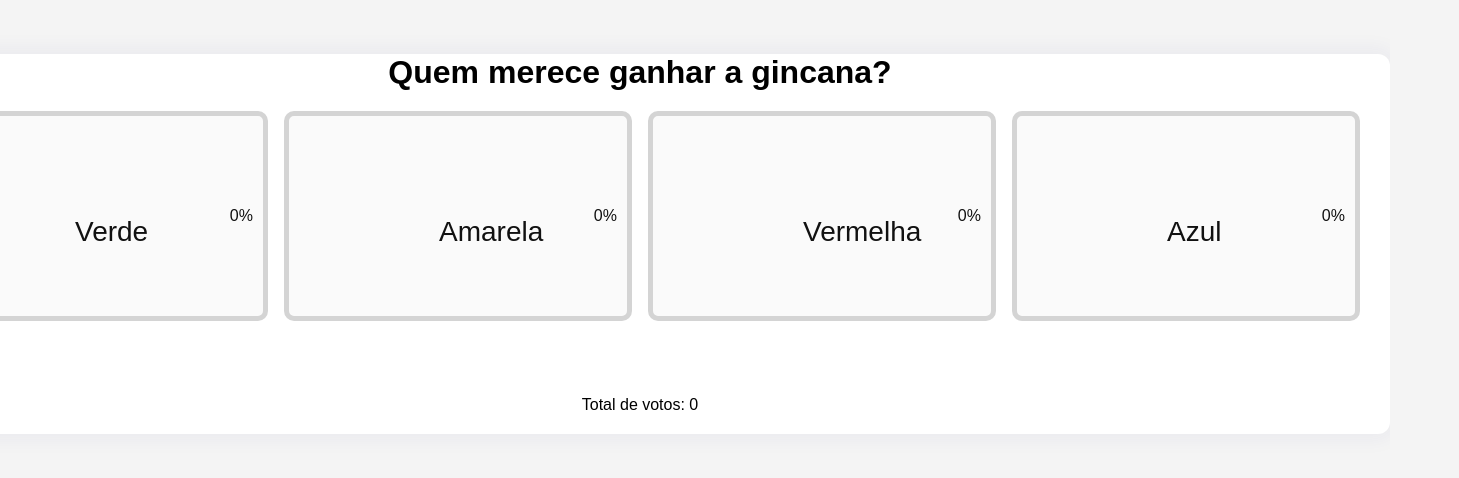
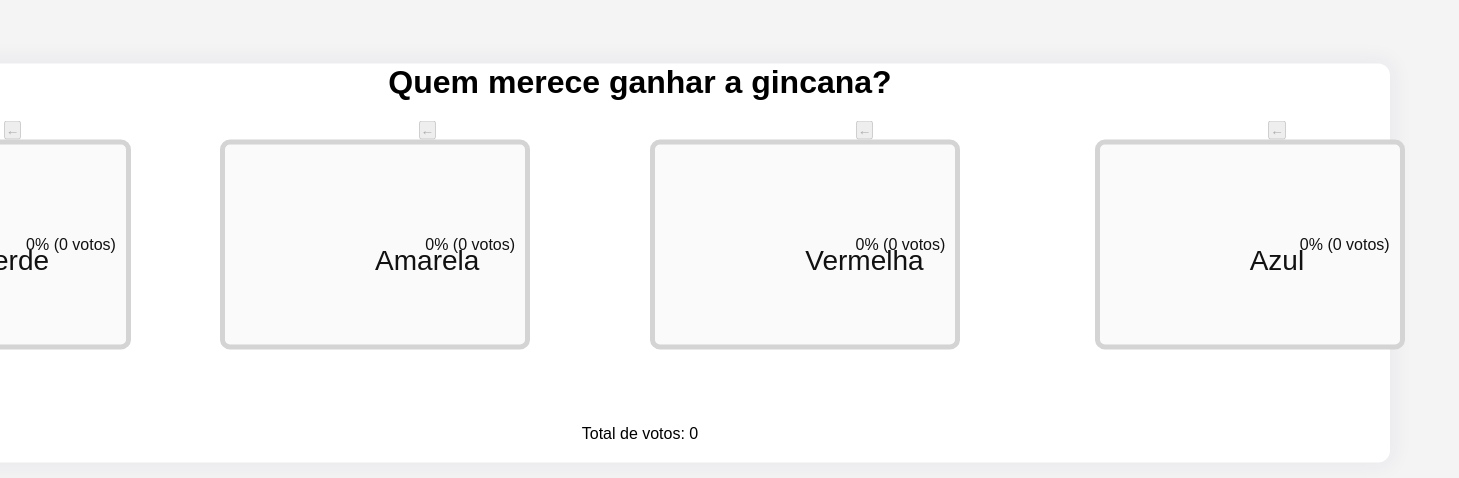
Before and after one commit to RenanCampanelli/Tcc-feira-de-ciencias, a React (Vite) app in the folder tcc-votacao/: page / in a window 1280 px wide. Shown: the part 168-646 px from the top of the page, 1459 px wide, since content can reach past the window. Built offline with nearby package versions, Linux system fonts and the light colour scheme.

Commit message:
funcionalidade de retiradas de votos

```diff
--- a/tcc-votacao/src/App.jsx
+++ b/tcc-votacao/src/App.jsx
@@ -2,7 +2,7 @@ import { useState, useEffect } from 'react'
 import './App.css'
 
 function App() {
-  // Carregar dados iniciais do localStorage ou usar padrão
+
   const carregarDadosIniciais = () => {
     const dadosSalvos = localStorage.getItem('enqueteGincana');
     if (dadosSalvos) {
@@ -12,28 +12,38 @@ function App() {
       pergunta: "Quem merece ganhar a gincana?",
       opcoes: ["Verde", "Amarela", "Vermelha", "Azul"],
       votos: [0, 0, 0, 0],
-      opcaoSelecionada: -1
     };
   };
 
   const [enquete, setEnquete] = useState(carregarDadosIniciais());
 
-  // Salvar no localStorage sempre que houver mudanças
+
   useEffect(() => {
     localStorage.setItem('enqueteGincana', JSON.stringify(enquete));
   }, [enquete]);
 
-  const selecionarOpcao = (index) => {
-    if (enquete.opcaoSelecionada === -1) {
+  const votar = (index) => {
     const novosVotos = [...enquete.votos];
     novosVotos[index] += 1;
 
     setEnquete({
       ...enquete,
-        votos: novosVotos,
-        opcaoSelecionada: index
+      votos: novosVotos
     });
+  };
+
+  const removerVoto = (index) => {
+    if (enquete.votos[index] === 0) {
+      return;
     }
+
+    const votosCopia = [...enquete.votos];
+    votosCopia[index] -= 1;
+
+    setEnquete({
+      ...enquete,
+      votos: votosCopia
+    });
   };
 
   const totalVotos = enquete.votos.reduce((total, n) => total + n, 0);
@@ -49,14 +59,27 @@ function App() {
             : 0;
 
           return (
+            <div key={i} className="opcao-container">
+              <button
+                className="botao-remover-opcao"
+                onClick={(e) => {
+                  e.stopPropagation();
+                  removerVoto(i);
+                }}
+                disabled={enquete.votos[i] === 0}
+                title={`Remover 1 voto de ${opcao}`}
+              >
+                ←
+              </button>
+
               <div
-              key={i}
-              className={'opcao ' + (enquete.opcaoSelecionada === i ? 'selecionada' : '')}
-              onClick={() => selecionarOpcao(i)}
+                className="opcao"
+                onClick={() => votar(i)}
               >
                 <span>{opcao}</span>
                 <div className="barra-de-porcentagem" style={{ width: percentual + '%' }}></div>
-              <span className="valor-porcentagem">{percentual}%</span>
+                <span className="valor-porcentagem">{percentual}% ({enquete.votos[i]} votos)</span>
+              </div>
             </div>
           );
         })}
```
Lines whose indentation alone changed are shown as unchanged.
